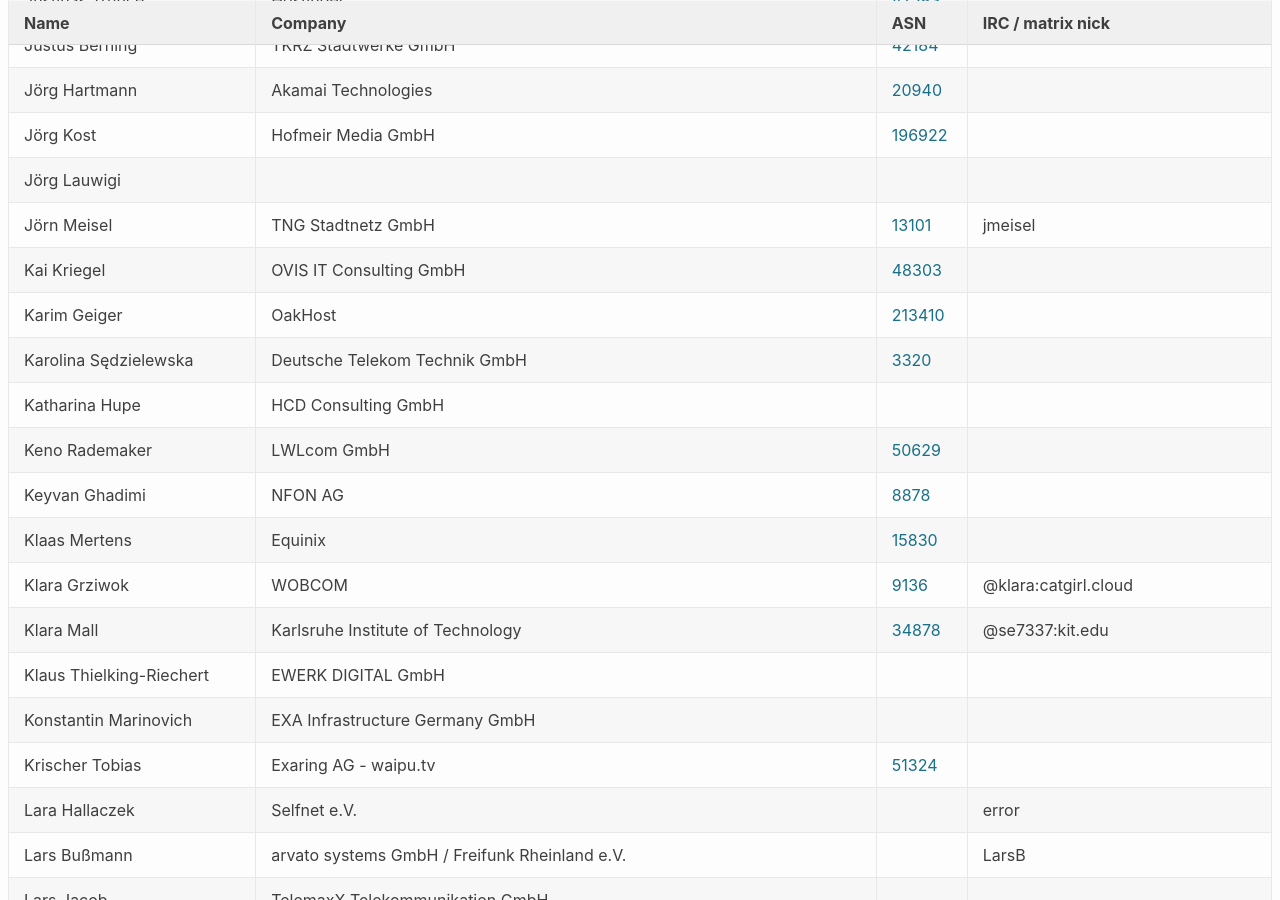
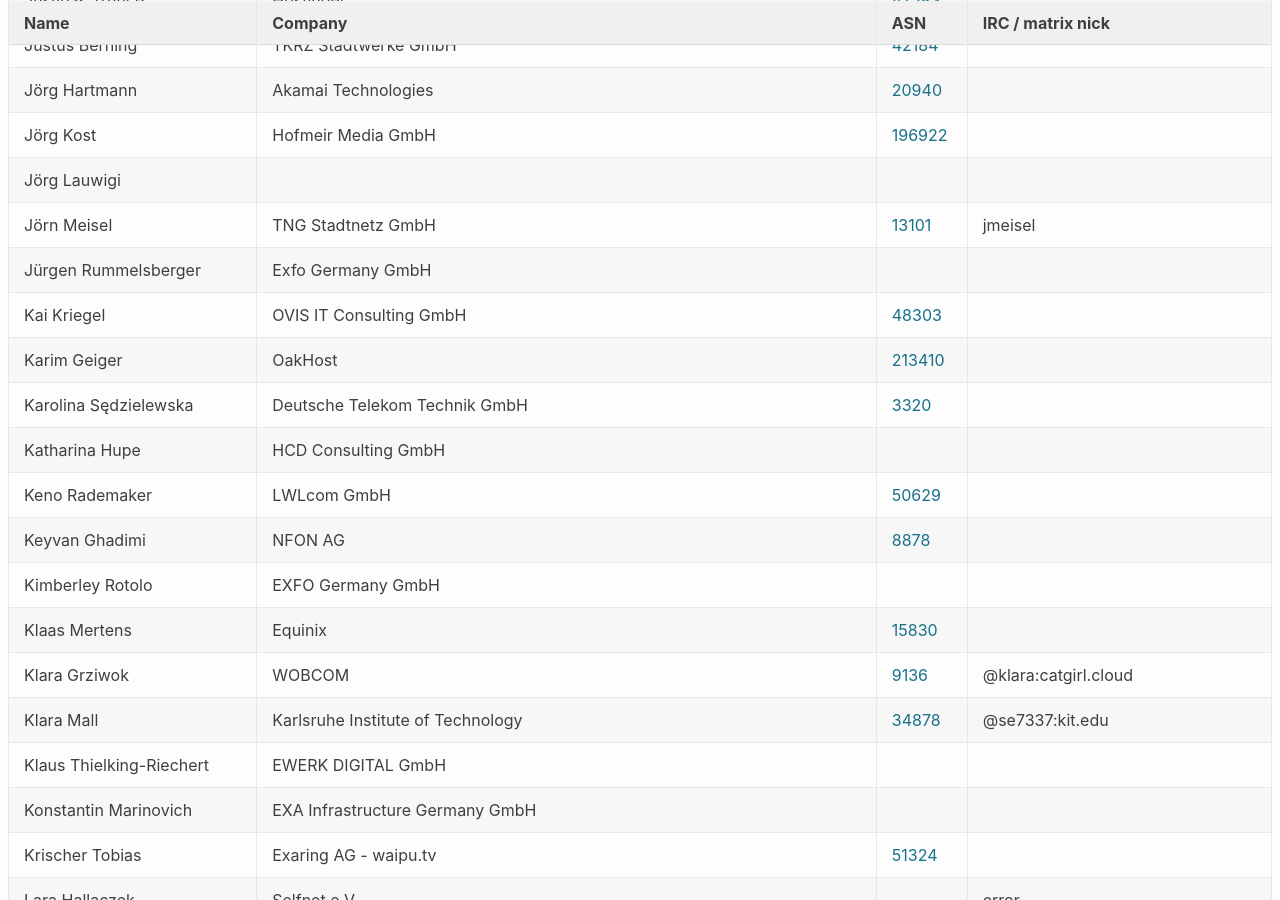
Before and after one commit to denog/pretix-attendeelist, a Jekyll site: the page built from denog17/index.markdown, in a window 1280 px wide and 900 px high, scrolled down 9154 px. Built offline with Jekyll 4.4.1, drawn with Linux system fonts in a browser that asks for light colours.

Commit message:
Latest data: Fri Sep 26 09:11:12 UTC 2025

```diff
--- a/_data/attendees_denog17_onsite.json
+++ b/_data/attendees_denog17_onsite.json
@@ -1212,6 +1212,12 @@
     "asn": null
   },
   {
+    "name": "Jürgen Rummelsberger",
+    "company": "Exfo Germany GmbH",
+    "irc": null,
+    "asn": null
+  },
+  {
     "name": "Justinas Truncė",
     "company": "Hostinger",
     "irc": null,
@@ -1264,6 +1270,12 @@
     "company": "NFON AG",
     "irc": null,
     "asn": "8878"
+  },
+  {
+    "name": "Kimberley Rotolo",
+    "company": "EXFO Germany GmbH",
+    "irc": null,
+    "asn": null
   },
   {
     "name": "Klaas Mertens",
```
